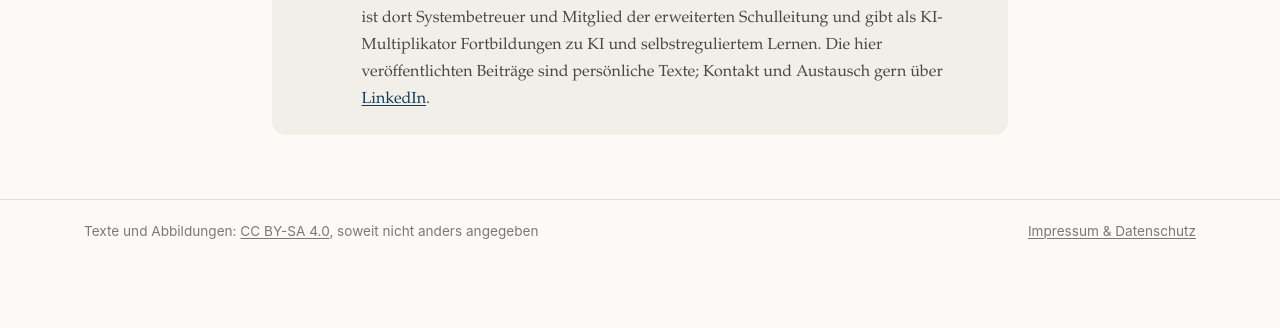
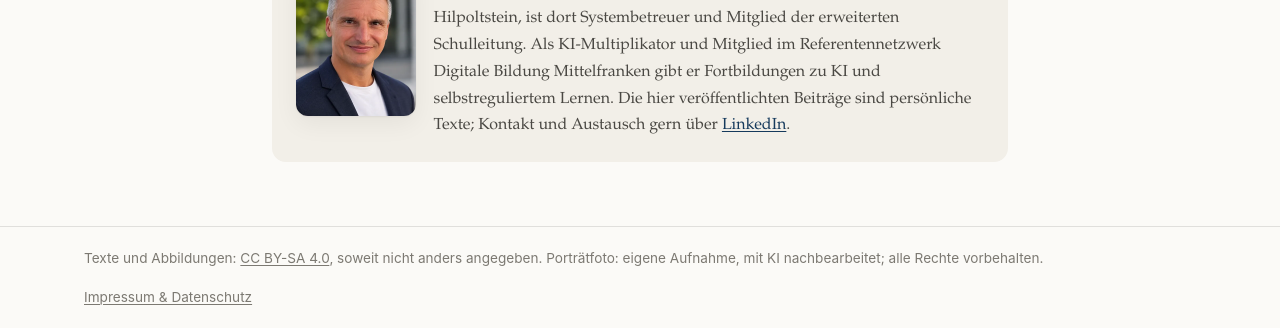
Before and after one commit to andy-unclesam/andy-unclesam.github.io, a plain HTML site: page index.html in a window 1280 px wide. Shown: the part 1674-2002 px from the top of the page. Before the commit the page ends 1937 px from the top, so only its background shows below. Drawn offline with Linux system fonts and the light colour scheme.

Commit message:
Add files via upload

```diff
--- a/index.html
+++ b/index.html
@@ -46,7 +46,7 @@
     "https://www.linkedin.com/in/andreas-hemmeter-46641b86",
     "https://github.com/andy-unclesam"
    ],
-   "image": "https://andreas-hemmeter.de/icon-512.png"
+   "image": "https://andreas-hemmeter.de/bilder/andreas-hemmeter.jpg"
   }
  ]
 }
@@ -136,10 +136,13 @@
   </section>
 
   <section id="ueber" class="ueber" aria-labelledby="ueber-titel">
-    <div class="logo-kachel" aria-hidden="true"><svg class="logo" viewBox="0 0 64 64" aria-hidden="true" focusable="false"><g class="h"><rect x="12" y="6" width="9" height="52" rx="2"/><rect x="43" y="6" width="9" height="52" rx="2"/><rect x="12" y="36" width="40" height="8" rx="2"/></g><g class="a" fill="none" stroke-width="5" stroke-linecap="round" stroke-linejoin="round"><path d="M16.5 58 L22 17 H42 L47.5 58"/><path d="M19 40 H45"/></g></svg></div>
+    <picture class="portrait">
+      <source srcset="bilder/andreas-hemmeter.webp" type="image/webp">
+      <img src="bilder/andreas-hemmeter.jpg" width="480" height="600" alt="Porträt von Andreas Hemmeter" loading="lazy" decoding="async">
+    </picture>
     <div>
       <h2 id="ueber-titel">Über mich</h2>
-      <p>Andreas Hemmeter unterrichtet Mathematik und Physik am Gymnasium Hilpoltstein, ist dort Systembetreuer und Mitglied der erweiterten Schulleitung und gibt als KI-Multiplikator Fortbildungen zu KI und selbstreguliertem Lernen. Die hier veröffentlichten Beiträge sind persönliche Texte; Kontakt und Austausch gern über <a href="https://www.linkedin.com/in/andreas-hemmeter-46641b86" rel="me noopener" target="_blank">LinkedIn</a>.</p>
+      <p>Andreas Hemmeter unterrichtet Mathematik und Physik am Gymnasium Hilpoltstein, ist dort Systembetreuer und Mitglied der erweiterten Schulleitung. Als KI-Multiplikator und Mitglied im Referentennetzwerk Digitale Bildung Mittelfranken gibt er Fortbildungen zu KI und selbstreguliertem Lernen. Die hier veröffentlichten Beiträge sind persönliche Texte; Kontakt und Austausch gern über <a href="https://www.linkedin.com/in/andreas-hemmeter-46641b86" rel="me noopener" target="_blank">LinkedIn</a>.</p>
     </div>
   </section>
 
@@ -147,7 +150,7 @@
 
 <footer class="fuss">
   <div class="fuss-inner">
-    <span>Texte und Abbildungen: <a href="https://creativecommons.org/licenses/by-sa/4.0/deed.de" rel="license noopener" target="_blank">CC BY-SA 4.0</a>, soweit nicht anders angegeben</span>
+    <span>Texte und Abbildungen: <a href="https://creativecommons.org/licenses/by-sa/4.0/deed.de" rel="license noopener" target="_blank">CC BY-SA 4.0</a>, soweit nicht anders angegeben. Porträtfoto: eigene Aufnahme, mit KI nachbearbeitet; alle Rechte vorbehalten.</span>
     <span><a href="impressum.html">Impressum &amp; Datenschutz</a></span>
   </div>
 </footer>
--- a/stil.css
+++ b/stil.css
@@ -98,3 +98,12 @@ h2 { font-weight: 600; font-size: 1.05rem; font-family: var(--sans); letter-spac
 .kachel-quelle { font-weight: 400; font-size: 0.78rem; color: var(--ink-3); }
 .kachel:hover .kachel-link { color: var(--accent); }
 .ueber { max-width: 46rem; margin-left: auto; margin-right: auto; }
+
+/* Porträt im Abschnitt „Über mich“ */
+.ueber { align-items: center; }
+.portrait { flex-shrink: 0; display: block; width: 7.5rem; }
+.portrait img { display: block; width: 100%; height: auto; aspect-ratio: 4 / 5; object-fit: cover; border-radius: 12px; box-shadow: var(--shadow); }
+@media (max-width: 34rem) {
+  .ueber { flex-direction: column; align-items: flex-start; }
+  .portrait { width: 6.5rem; }
+}
```
Also changed, not shown: bilder/andreas-hemmeter.jpg (added), bilder/andreas-hemmeter.webp (added), 1 other file.
